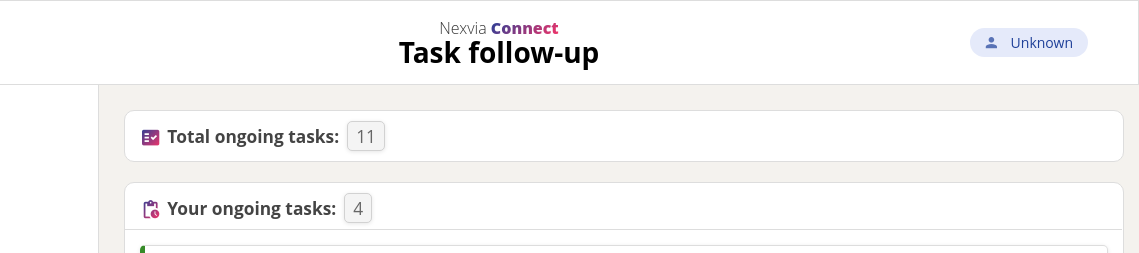
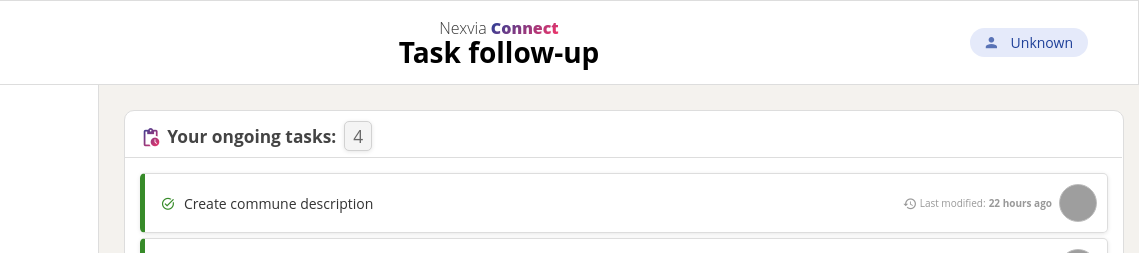
Before and after one commit to nexvia-connect/task-followup, a plain HTML site: page index.html in a window 1280 px wide. Shown: the top 253 px of the page, 141-1280 px from the left. Drawn offline with Linux system fonts and the light colour scheme; grey boxes are pictures that could not be loaded.

Commit message:
Update index.html

```diff
--- a/index.html
+++ b/index.html
@@ -507,7 +507,7 @@
 
     // Check if both ADVISERNAME and SLACKUSERID are missing, then hide sections
     if (!adviserName || !slackUserId) {
-      document.querySelector('.section').style.display = 'none !important';
+      document.querySelector('.section').style.display = 'none';
     }
 
     // Fetch the tasks.json file from the GitHub repository
```
